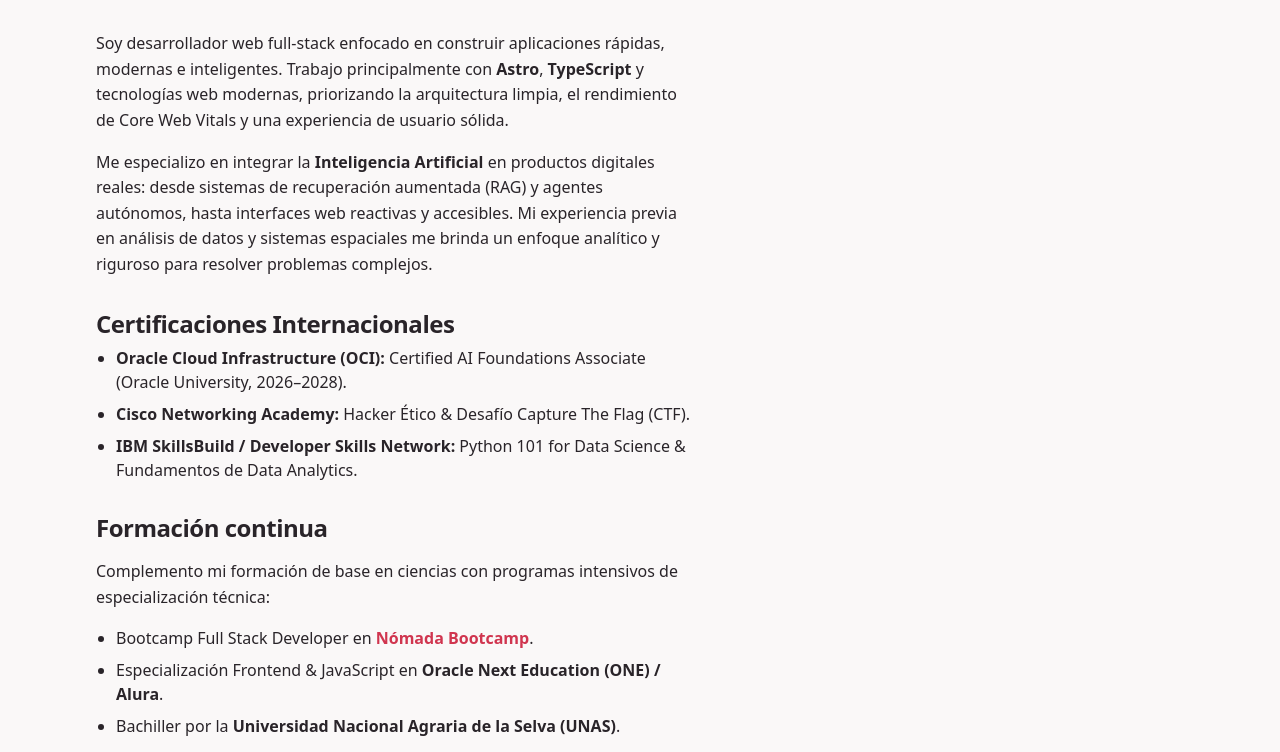
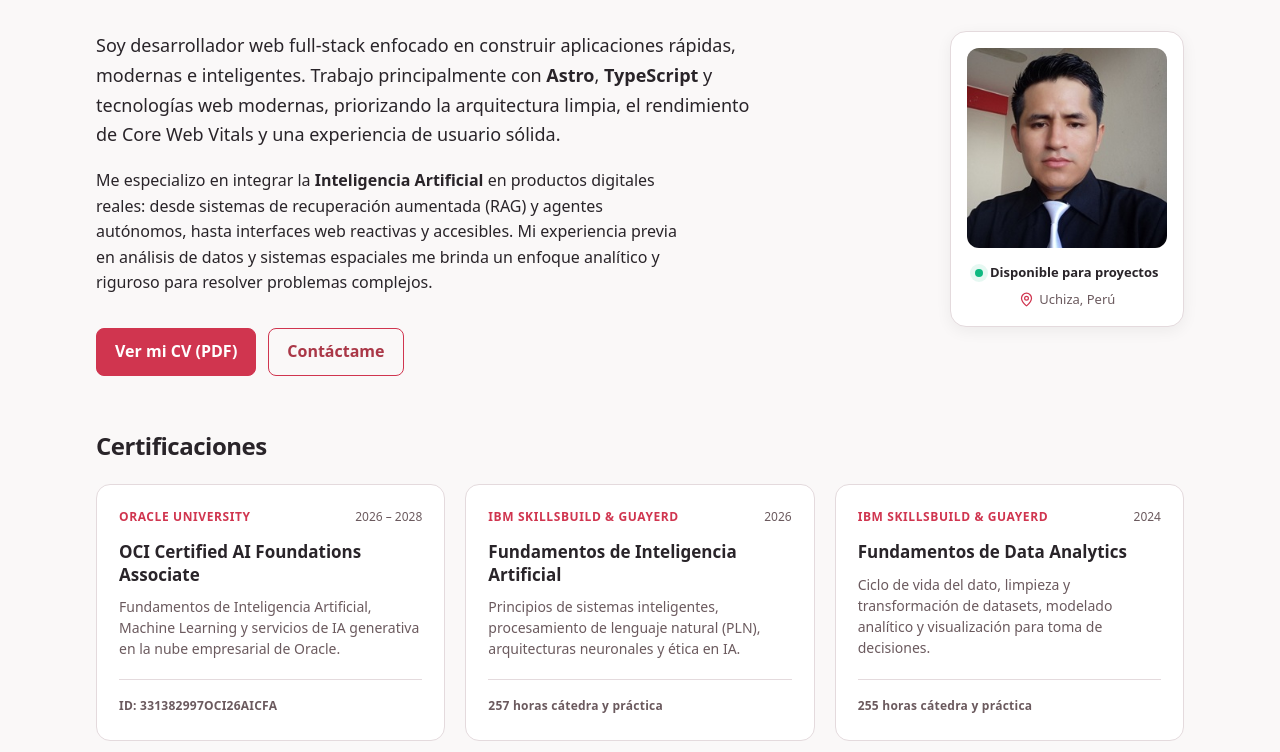
Before and after one commit to wigsdev/portafolio-blog, an Astro site: page /sobre-mi in a window 1280 px wide. Shown: the part 200-952 px from the top of the page. Built offline with nearby package versions, Linux system fonts and the light colour scheme; Astro itself is replaced by a stand-in of ours.

Commit message:
feat(about): rediseñar pagina sobre mi con perfil, certificaciones y formacion (T-15)

```diff
--- a/src/pages/sobre-mi.astro
+++ b/src/pages/sobre-mi.astro
@@ -1,5 +1,7 @@
 ---
 import BaseLayout from "../layouts/BaseLayout.astro";
+import CredentialCard from "../components/CredentialCard.astro";
+import { certificaciones, formaciones } from "../data/credentials";
 ---
 
 <BaseLayout
@@ -7,55 +9,25 @@ import BaseLayout from "../layouts/BaseLayout.astro";
   description="Conoce mi trayectoria como desarrollador web full-stack, especialista en soluciones con IA y credenciales técnicas internacionales."
   eyebrow="CONÓCEME"
 >
-  <p>
-    Soy desarrollador web full-stack enfocado en construir aplicaciones rápidas,
-    modernas e inteligentes. Trabajo principalmente con <strong>Astro</strong>, <strong>TypeScript</strong> y tecnologías web modernas, priorizando la arquitectura
-    limpia, el rendimiento de Core Web Vitals y una experiencia de usuario sólida.
+  <!-- 1. Sección Perfil: Contenido original + Tarjeta de Perfil -->
+  <section class="perfil" aria-label="Perfil profesional">
+    <div class="perfil-texto">
+      <p class="perfil-lead">
+        Soy desarrollador web full-stack enfocado en construir aplicaciones
+        rápidas, modernas e inteligentes. Trabajo principalmente con{" "}
+        <strong>Astro</strong>, <strong>TypeScript</strong> y tecnologías web
+        modernas, priorizando la arquitectura limpia, el rendimiento de Core Web
+        Vitals y una experiencia de usuario sólida.
       </p>
 
       <p>
-    Me especializo en integrar la <strong>Inteligencia Artificial</strong> en productos
-    digitales reales: desde sistemas de recuperación aumentada (RAG) y agentes autónomos,
-    hasta interfaces web reactivas y accesibles. Mi experiencia previa en análisis de datos
-    y sistemas espaciales me brinda un enfoque analítico y riguroso para resolver problemas complejos.
+        Me especializo en integrar la <strong>Inteligencia Artificial</strong>{" "}
+        en productos digitales reales: desde sistemas de recuperación aumentada
+        (RAG) y agentes autónomos, hasta interfaces web reactivas y accesibles.
+        Mi experiencia previa en análisis de datos y sistemas espaciales me
+        brinda un enfoque analítico y riguroso para resolver problemas
+        complejos.
       </p>
-
-  <h2>Certificaciones Internacionales</h2>
-
-  <ul class="sobre-mi-lista">
-    <li>
-      <strong>Oracle Cloud Infrastructure (OCI):</strong> Certified AI Foundations Associate (Oracle University, 2026–2028).
-    </li>
-    <li>
-      <strong>Cisco Networking Academy:</strong> Hacker Ético & Desafío Capture The Flag (CTF).
-    </li>
-    <li>
-      <strong>IBM SkillsBuild / Developer Skills Network:</strong> Python 101 for Data Science & Fundamentos de Data Analytics.
-    </li>
-  </ul>
-
-  <h2>Formación continua</h2>
-
-  <p>
-    Complemento mi formación de base en ciencias con programas intensivos de especialización técnica:
-  </p>
-
-  <ul class="sobre-mi-lista">
-    <li>
-      Bootcamp Full Stack Developer en <a
-        href="https://www.nomadabootcamp.com/"
-        target="_blank"
-        rel="noopener noreferrer"
-        class="bootcamp-link"
-      >Nómada Bootcamp</a>.
-    </li>
-    <li>
-      Especialización Frontend & JavaScript en <strong>Oracle Next Education (ONE) / Alura</strong>.
-    </li>
-    <li>
-      Bachiller por la <strong>Universidad Nacional Agraria de la Selva (UNAS)</strong>.
-    </li>
-  </ul>
 
       <div class="sobre-mi-actions">
         <a
@@ -70,4 +42,226 @@ import BaseLayout from "../layouts/BaseLayout.astro";
           Contáctame
         </a>
       </div>
+    </div>
+
+    <!-- Tarjeta de Retrato Profesional -->
+    <aside class="perfil-card" aria-label="Ficha de presentación">
+      <div class="perfil-foto-frame">
+        <img
+          src="/foto.jpg"
+          alt="Fotografía de Wilmer Gulcochia"
+          width="200"
+          height="200"
+          loading="eager"
+          fetchpriority="high"
+          class="perfil-foto"
+        />
+      </div>
+      <div class="perfil-card-meta">
+        <div class="perfil-status">
+          <span class="status-dot" aria-hidden="true"></span>
+          <span>Disponible para proyectos</span>
+        </div>
+        <div class="perfil-ubicacion">
+          <span
+            class="ubicacion-icon"
+            style="--icon: url('/icons/ui/map-pin.svg')"
+            aria-hidden="true"
+          ></span>
+          <span>Uchiza, Perú</span>
+        </div>
+      </div>
+    </aside>
+  </section>
+
+  <!-- 2. Sección Certificaciones -->
+  <section class="certificaciones-seccion" aria-labelledby="cert-title">
+    <h2 id="cert-title">Certificaciones</h2>
+
+    <div class="cert-grid">
+      {certificaciones.map((cert) => (
+        <CredentialCard {...cert} />
+      ))}
+    </div>
+  </section>
+
+  <!-- 3. Sección Formación Continua -->
+  <section class="formacion-seccion" aria-labelledby="formacion-title">
+    <h2 id="formacion-title">Formación continua</h2>
+    <p class="formacion-intro">
+      Complemento mi formación de base en ciencias con programas intensivos de especialización técnica y desarrollo de software:
+    </p>
+
+    <div class="cert-grid">
+      {formaciones.map((formacion) => (
+        <CredentialCard {...formacion} />
+      ))}
+    </div>
+  </section>
 </BaseLayout>
+
+<style>
+  .perfil {
+    display: flex;
+    flex-direction: column-reverse;
+    gap: 2rem;
+    align-items: center;
+    margin-block-end: 3.5rem;
+  }
+
+  @media (min-width: 48rem) {
+    .perfil {
+      flex-direction: row;
+      align-items: flex-start;
+      gap: 3rem;
+    }
+  }
+
+  .perfil-texto {
+    flex: 1;
+    min-width: 0;
+  }
+
+  .perfil-lead {
+    font-size: 1.125rem;
+    line-height: 1.65;
+    color: var(--color-text);
+    margin-block-start: 0;
+  }
+
+  .perfil-texto p {
+    max-width: 65ch;
+  }
+
+  /* Tarjeta de Perfil / Retrato */
+  .perfil-card {
+    flex-shrink: 0;
+    padding: 1rem;
+    background-color: var(--color-surface);
+    border: 1px solid var(--color-border);
+    border-radius: 1rem;
+    display: flex;
+    flex-direction: column;
+    align-items: center;
+    gap: 0.875rem;
+    box-shadow: 0 4px 16px rgba(0, 0, 0, 0.06);
+    transition: border-color 200ms ease;
+  }
+
+  .perfil-foto-frame {
+    width: 180px;
+    height: 180px;
+    border-radius: 0.75rem;
+    overflow: hidden;
+    background-color: var(--color-background);
+  }
+
+  @media (min-width: 48rem) {
+    .perfil-foto-frame {
+      width: 200px;
+      height: 200px;
+    }
+  }
+
+  .perfil-foto {
+    width: 100%;
+    height: 100%;
+    object-fit: cover;
+    display: block;
+  }
+
+  .perfil-card-meta {
+    display: flex;
+    flex-direction: column;
+    align-items: center;
+    gap: 0.375rem;
+    width: 100%;
+  }
+
+  .perfil-status {
+    display: inline-flex;
+    align-items: center;
+    gap: 0.4rem;
+    font-size: 0.8125rem;
+    font-weight: 600;
+    color: var(--color-text);
+  }
+
+  .status-dot {
+    width: 0.5rem;
+    height: 0.5rem;
+    border-radius: 999px;
+    background-color: #10b981;
+    flex-shrink: 0;
+    box-shadow: 0 0 0 0 rgba(16, 185, 129, 0.6);
+    animation: pulse 2s infinite ease-in-out;
+  }
+
+  @keyframes pulse {
+    0% {
+      box-shadow: 0 0 0 0 rgba(16, 185, 129, 0.6);
+    }
+    70% {
+      box-shadow: 0 0 0 6px rgba(16, 185, 129, 0);
+    }
+    100% {
+      box-shadow: 0 0 0 0 rgba(16, 185, 129, 0);
+    }
+  }
+
+  @media (prefers-reduced-motion: reduce) {
+    .status-dot {
+      animation: none;
+    }
+  }
+
+  .perfil-ubicacion {
+    display: inline-flex;
+    align-items: center;
+    gap: 0.35rem;
+    font-size: 0.8125rem;
+    color: var(--color-text-muted);
+  }
+
+  .ubicacion-icon {
+    display: inline-block;
+    width: 0.9375rem;
+    height: 0.9375rem;
+    flex-shrink: 0;
+    background-color: var(--color-brand);
+    mask: var(--icon) no-repeat center / contain;
+    -webkit-mask: var(--icon) no-repeat center / contain;
+  }
+
+  .sobre-mi-actions {
+    display: flex;
+    flex-wrap: wrap;
+    gap: 0.75rem;
+    margin-block-start: 2rem;
+  }
+
+  /* Secciones Modulares (Certificaciones y Formación) */
+  .certificaciones-seccion,
+  .formacion-seccion {
+    margin-block-end: 3.5rem;
+  }
+
+  .formacion-intro {
+    max-width: 65ch;
+    margin-block: 0.5rem 1.5rem;
+    color: var(--color-text-muted);
+  }
+
+  .cert-grid {
+    display: grid;
+    grid-template-columns: 1fr;
+    gap: 1.25rem;
+    margin-block-start: 1.5rem;
+  }
+
+  @media (min-width: 48rem) {
+    .cert-grid {
+      grid-template-columns: repeat(auto-fit, minmax(280px, 1fr));
+    }
+  }
+</style>
```
Lines whose indentation alone changed are shown as unchanged.
